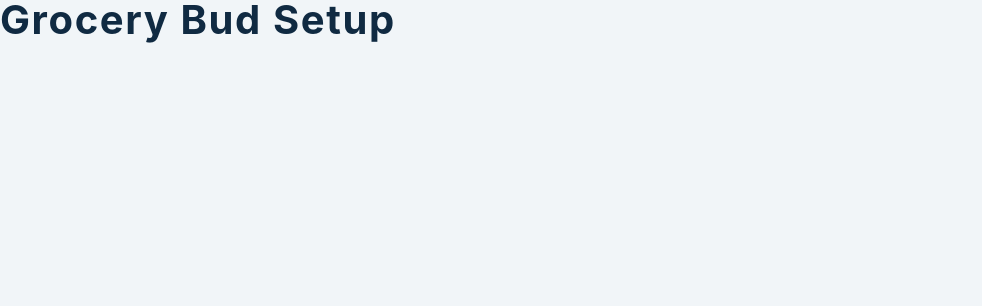
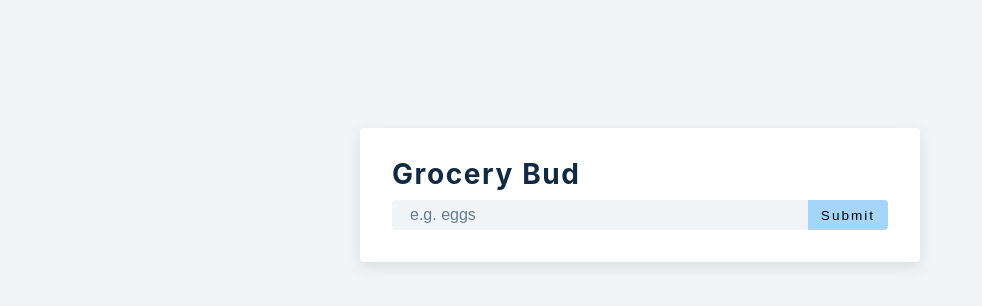
Before and after one commit to DinaTaklit/Grocery-Bud, a React (Create React App) app: page / in a window 1280 px wide. Shown: the top 306 px of the page, without its empty margins (0-982 px from the left). Built offline with nearby package versions, Linux system fonts and the light colour scheme.

Commit message:
feat: App: starter form

```diff
--- a/src/App.js
+++ b/src/App.js
@@ -3,7 +3,30 @@ import List from './List'
 import Alert from './Alert'
 
 function App() {
-  return <h2>grocery bud setup</h2>
+  const [name, setName] = useState("")
+
+  const handleSubmit = (event) => {
+    event.preventDefault()
+  }
+  return (
+    <section className="section-center">
+      <from className="grocery-from" onSubmit={handleSubmit}>
+        <h3>grocery bud</h3>
+        <div className="form-control">
+          <input
+            type="text"
+            className="grocery"
+            placeholder="e.g. eggs"
+            value={name}
+            onChange={(event) => {setName(event.target.value)}}
+          />
+          <button type="submit" className="submit-btn">
+            Submit
+          </button>
+        </div>
+      </from>
+    </section>
+  )
 }
 
 export default App
```
